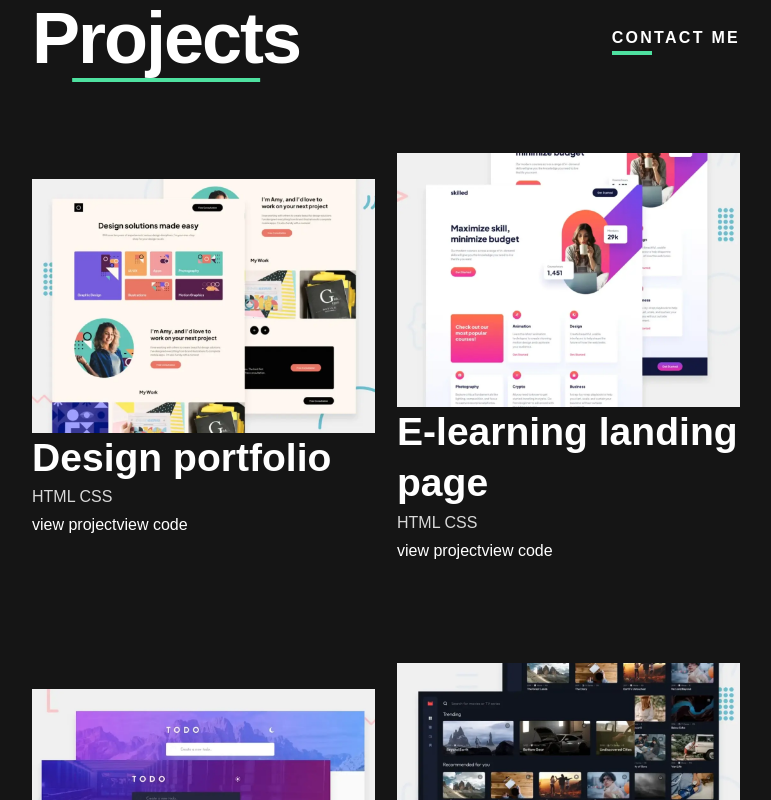
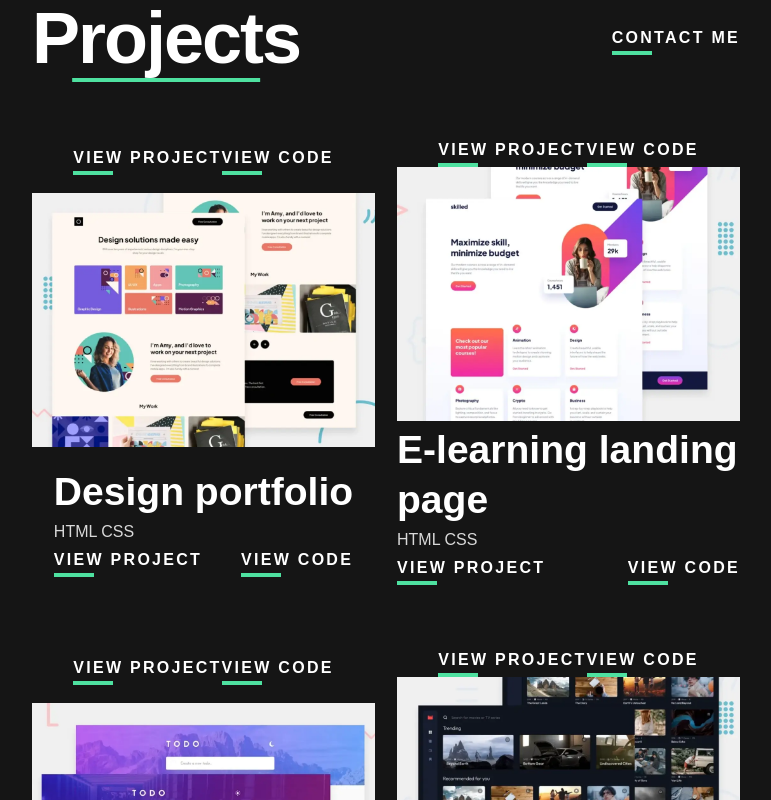
Before and after one commit to Hcmwebs/single-page-dev-portifolio, a React (Vite) app: page / in a window 1280 px wide. Shown: the part 1300-2100 px from the top of the page, without its empty margins (254-1025 px from the left). Built offline with nearby package versions, Linux system fonts and the light colour scheme.

Commit message:
imported and used styled flex and link components
Signed-off-by: Heze <64218603+Hcmwebs@users.noreply.github.com>

```diff
--- a/src/components/Singleproject.jsx
+++ b/src/components/Singleproject.jsx
@@ -1,5 +1,5 @@
 import React from 'react'
-import { StyledProject } from '../styles'
+import { StyledFlex, StyledLink, StyledProject } from '../styles'
 
 const SingleProject = ({
 	id,
@@ -11,8 +11,17 @@ const SingleProject = ({
 	skills,
 }) => {
 	return (
-		<StyledProject>
-			<div key={id}>
+		<StyledProject key={id}>
+			<div className='overlay'>
+				<StyledFlex className='links'>
+					<StyledLink href={live} target='_blank' rel='noopener noreferrer'>
+						{live}
+					</StyledLink>
+					<StyledLink href={code} target='_blank' rel='noopener noreferrer'>
+						{code}
+					</StyledLink>
+				</StyledFlex>
+			</div>
 			<picture>
 				<source
 					srcSet={imageLarge}
@@ -30,25 +39,18 @@ const SingleProject = ({
 			<div className='cardBody'>
 				<h2>{title}</h2>
 				<p className='skills'>{skills}</p>
-				</div>
-				<div className='cardFooter'>
-					<div className='links'>
-						<a
-							href={live}
-							target='_blank'
-							rel='noopener noreferrer'
-							className='btn'>
+				<StyledFlex
+					jc='space-between'
+					align='center'
+					width='100%'
+					className='footer'>
+					<StyledLink href={live} target='_blank' rel='noopener noreferrer'>
 						{live}
-						</a>
-						<a
-							href={code}
-							target='_blank'
-							rel='noopener noreferrer'
-							className='btn'>
+					</StyledLink>
+					<StyledLink href={code} target='_blank' rel='noopener noreferrer'>
 						{code}
-						</a>
-					</div>
-				</div>
+					</StyledLink>
+				</StyledFlex>
 			</div>
 		</StyledProject>
 	)
```
Lines whose indentation alone changed are shown as unchanged.
